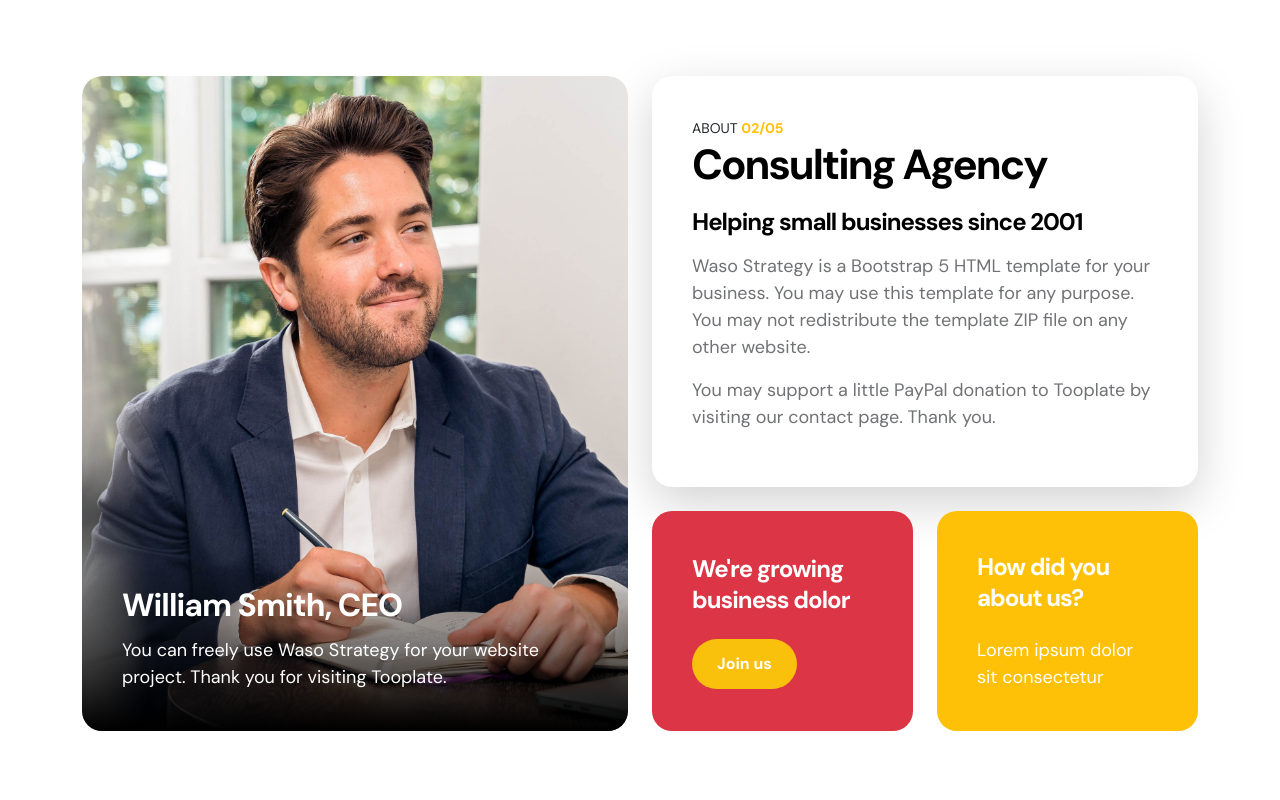
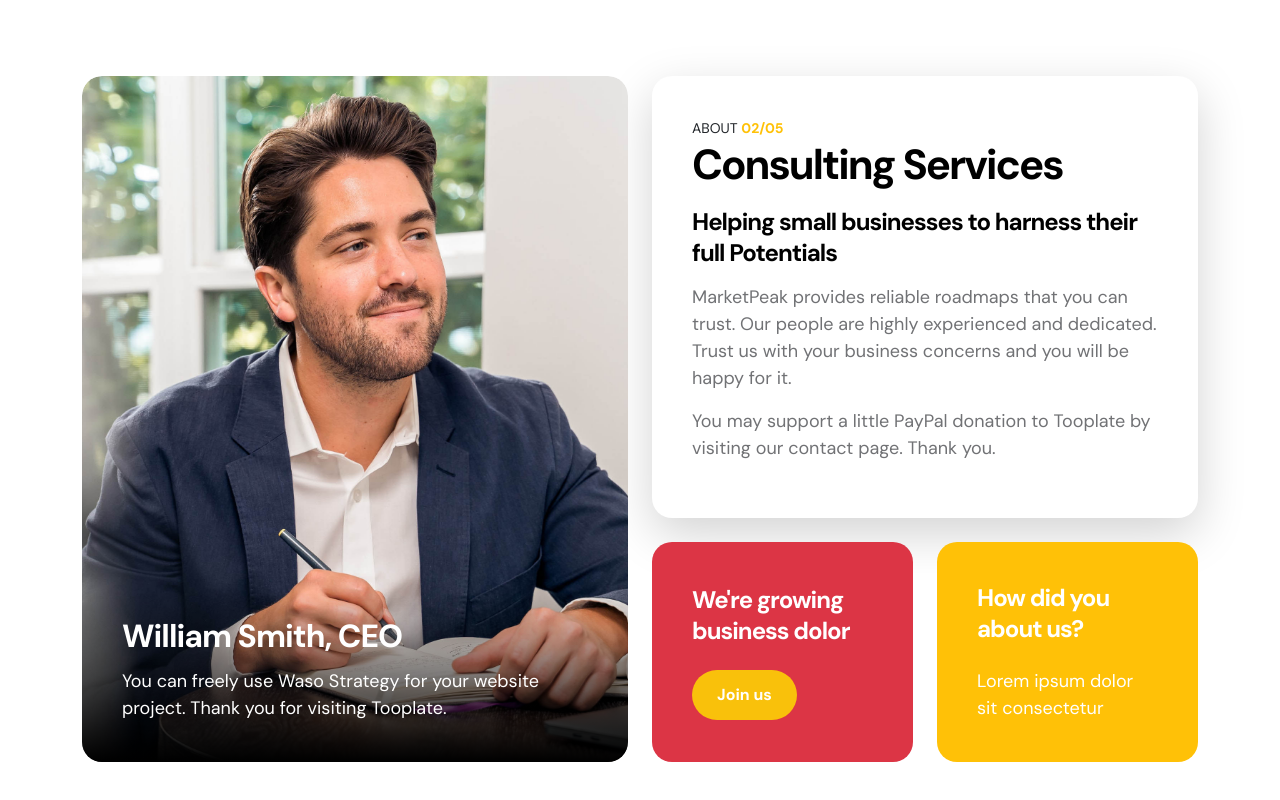
Before and after one commit to f-oni/MarketPeak_Ecommerce, a plain HTML site: page index.html in a window 1280 px wide. Shown: the part 839-1639 px from the top of the page. Drawn offline with Linux system fonts and the light colour scheme.

Commit message:
Modification to the 'ABOUT section'

```diff
--- a/index.html
+++ b/index.html
@@ -201,11 +201,11 @@ Free Bootstrap 5 HTML Template
                                 <div class="about-info">
                                     <small class="small-title">About <strong class="text-warning">02/05</strong></small>
 
-                                    <h2 class="mb-3">Consulting Agency</h2>
+                                    <h2 class="mb-3">Consulting Services</h2>
 
-                                    <h5 class="mb-3">Helping small businesses since 2001</h5>
+                                    <h5 class="mb-3">Helping small businesses to harness their full Potentials</h5>
 
-                                    <p>Waso Strategy is a Bootstrap 5 HTML template for your business. You may use this template for any purpose. You may not redistribute the template ZIP file on any other website.</p>
+                                    <p>MarketPeak provides reliable roadmaps that you can trust. Our people are highly experienced and dedicated. Trust us with your business concerns and you will be happy for it.</p>
 
                                     <p>You may support a little PayPal donation to Tooplate by visiting our <a href="https://www.tooplate.com/contact">contact page</a>. Thank you.</p>
                                 </div>
```
